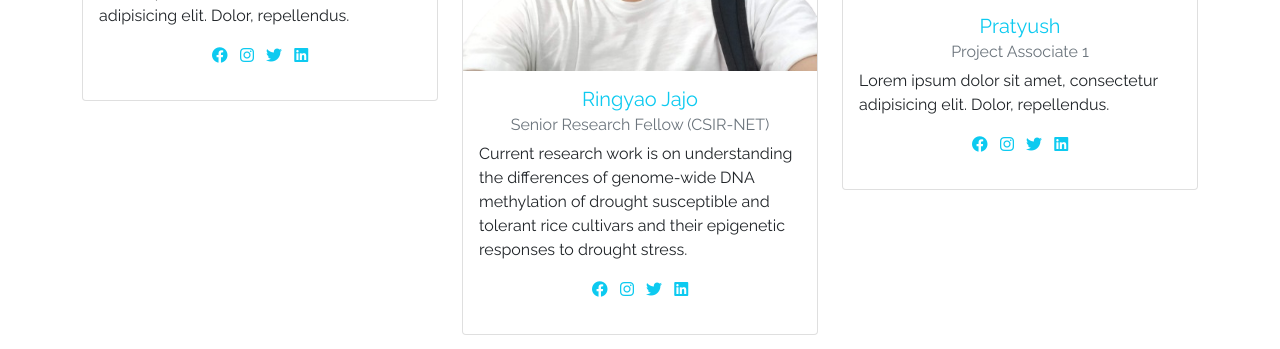
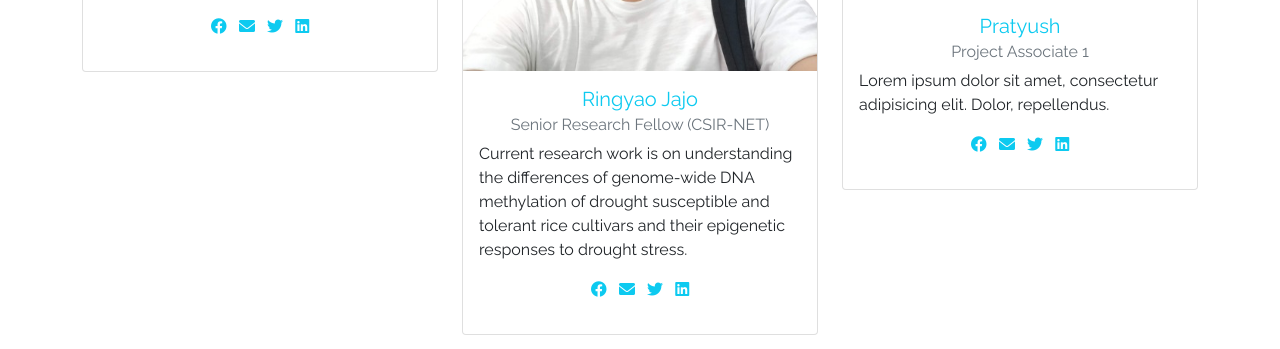
Before and after one commit to abhishek-singh0/website-deploy2, a Django app: template intro/templates/intro/team.html in a window 1280 px wide. Shown: the part 511-860 px from the top of the page. Run offline with Django 3.2, Linux system fonts and the light colour scheme; the template is opened without the code that fills it, so the values that code supplies are empty; some libraries are stand-ins or nearby versions.

Commit message:
Second Commit

```diff
--- a/intro/templates/intro/team.html
+++ b/intro/templates/intro/team.html
@@ -1,4 +1,5 @@
 <!DOCTYPE html>
+{% load static %}
 <html lang="en">
 <head>
     <meta charset="UTF-8">
@@ -28,7 +29,7 @@
                 <div class="col-lg-4 mb-3">
                     <div class="card">
                         <div class="img-container">
-                            <img src="1.jpg" alt="" class="card-img-top animated fadeInDown" style="animation-delay: 1s">
+                            <img src="{% static 'intro/img/team/1.jpg' %}" alt="" class="card-img-top animated fadeInDown" style="animation-delay: 1s">
                         </div>
                         <div class="card-body">
                             <div class="text-center">
@@ -40,20 +41,21 @@
 
                             <ul class="list-inline text-center">
                                 <li class="list-inline-item"><a href="#"><i class="fab fa-facebook text-info"></i></a></li>
-                                <li class="list-inline-item"><a href="#"><i class="fab fa-instagram text-info"></i></a></li>
+                                <li class="list-inline-item"><a href="#"><i class="fa fa-envelope text-info"></i></a></li>
                                 <li class="list-inline-item"><a href="#"><i class="fab fa-twitter text-info"></i></a></li>
                                 <li class="list-inline-item"><a href="#"><i class="fab fa-linkedin text-info"></i></a></li>
                             </ul>
                         </div>
                     </div>
                 </div>
+<!-- End Navbar  -->
 
-<!-- Start Second Card -->
+<!-- Start First Card -->
 
                 <div class="col-lg-4 mb-3">
                     <div class="card">
                         <div class="img-container">
-                            <img src="team/team1.png" alt="" class="card-img-top animated fadeInUp" style="animation-delay: 1s" height="427px" width="640px">
+                            <img src="{% static 'intro/img/team/team1.png' %}" alt="" class="card-img-top animated fadeInUp" style="animation-delay: 1s" height="427px" width="640px">
                         </div>
                         <div class="card-body">
                             <div class="text-center">
@@ -64,8 +66,8 @@
                             <p class="card-text">Current research work is on understanding the differences of genome-wide DNA methylation of drought susceptible and tolerant rice cultivars and their epigenetic responses to drought stress. </p>
 
                             <ul class="list-inline text-center">
-                                <li class="list-inline-item"><a href="#"><i class="fab fa-facebook text-info"></i></a></li>
-                                <li class="list-inline-item"><a href="#"><i class="fab fa-instagram text-info"></i></a></li>
+                                <li class="list-inline-item animated fadeInDown"><a href="#"><i class="fab fa-facebook text-info"></i></a></li>
+                                <li class="list-inline-item"><a href="#"><i class="fa fa-envelope text-info"></i></a></li>
                                 <li class="list-inline-item"><a href="#"><i class="fab fa-twitter text-info"></i></a></li>
                                 <li class="list-inline-item"><a href="#"><i class="fab fa-linkedin text-info"></i></a></li>
                             </ul>
@@ -73,12 +75,14 @@
                     </div>
                 </div>
 
+<!-- End First Card -->
+
 <!-- Start Second Card -->
 
                 <div class="col-lg-4 mb-3">
                     <div class="card">
                         <div class="img-container">
-                            <img src="team/team2.png" alt="" class="card-img-top">
+                            <img src="{% static 'intro/img/team/team2.png' %}" alt="" class="card-img-top">
                         </div>
                         <div class="card-body">
                             <div class="text-center">
@@ -90,7 +94,7 @@
 
                             <ul class="list-inline text-center">
                                 <li class="list-inline-item"><a href="#"><i class="fab fa-facebook text-info"></i></a></li>
-                                <li class="list-inline-item"><a href="#"><i class="fab fa-instagram text-info"></i></a></li>
+                                <li class="list-inline-item"><a href="#"><i class="fa fa-envelope text-info"></i></a></li>
                                 <li class="list-inline-item"><a href="#"><i class="fab fa-twitter text-info"></i></a></li>
                                 <li class="list-inline-item"><a href="#"><i class="fab fa-linkedin text-info"></i></a></li>
                             </ul>
@@ -98,16 +102,16 @@
                     </div>
                 </div>
 
-<!-- Start Second Card -->
+<!-- End Second Card -->
 
 
 
-<!-- Start Second Card -->
+<!-- Start Third Card -->
 
 <div class="col-lg-4 mb-3">
     <div class="card">
         <div class="img-container">
-            <img src="team/SR.png" alt="" class="card-img-top">
+            <img src="{% static 'intro/img/team/SR.png' %}" alt="" class="card-img-top">
         </div>
         <div class="card-body">
             <div class="text-center">
@@ -119,7 +123,7 @@
 
             <ul class="list-inline text-center">
                 <li class="list-inline-item"><a href="#"><i class="fab fa-facebook text-info"></i></a></li>
-                <li class="list-inline-item"><a href="#"><i class="fab fa-instagram text-info"></i></a></li>
+                <li class="list-inline-item"><a href="#"><i class="fa fa-envelope text-info"></i></a></li>
                 <li class="list-inline-item"><a href="#"><i class="fab fa-twitter text-info"></i></a></li>
                 <li class="list-inline-item"><a href="#"><i class="fab fa-linkedin text-info"></i></a></li>
             </ul>
@@ -127,16 +131,14 @@
     </div>
 </div>
 
-<!-- Start Second Card -->
+<!-- End Third Card -->
 
-
-
-<!-- Start Second Card -->
+<!-- Start Fourth Card -->
 
 <div class="col-lg-4 mb-3">
     <div class="card">
         <div class="img-container">
-            <img src="1.jpg" alt="" class="card-img-top">
+            <img src="{% static 'intro/img/team/1.jpg' %}" alt="" class="card-img-top">
         </div>
         <div class="card-body">
             <div class="text-center">
@@ -148,7 +150,7 @@
 
             <ul class="list-inline text-center">
                 <li class="list-inline-item"><a href="#"><i class="fab fa-facebook text-info"></i></a></li>
-                <li class="list-inline-item"><a href="#"><i class="fab fa-instagram text-info"></i></a></li>
+                <li class="list-inline-item"><a href="mailto:saurabh@genomeindia.org"><i class="fa fa-envelope text-info"></i></a></li>
                 <li class="list-inline-item"><a href="#"><i class="fab fa-twitter text-info"></i></a></li>
                 <li class="list-inline-item"><a href="#"><i class="fab fa-linkedin text-info"></i></a></li>
             </ul>
@@ -156,16 +158,16 @@
     </div>
 </div>
 
-<!-- Start Second Card -->
+<!-- End Fourth Card -->
 
 
 
-<!-- Start Second Card -->
+<!-- Start Fifth Card -->
 
 <div class="col-lg-4 mb-3">
     <div class="card">
         <div class="img-container">
-            <img src="1.jpg" alt="" class="card-img-top">
+            <img src="{% static 'intro/img/team/1.jpg' %}" alt="" class="card-img-top">
         </div>
         <div class="card-body">
             <div class="text-center">
@@ -177,7 +179,7 @@
 
             <ul class="list-inline text-center">
                 <li class="list-inline-item"><a href="#"><i class="fab fa-facebook text-info"></i></a></li>
-                <li class="list-inline-item"><a href="#"><i class="fab fa-instagram text-info"></i></a></li>
+                <li class="list-inline-item"><a href="#"><i class="fa fa-envelope text-info"></i></a></li>
                 <li class="list-inline-item"><a href="#"><i class="fab fa-twitter text-info"></i></a></li>
                 <li class="list-inline-item"><a href="#"><i class="fab fa-linkedin text-info"></i></a></li>
             </ul>
@@ -185,7 +187,7 @@
     </div>
 </div>
 
-<!-- Start Second Card -->
+<!-- End fifth Card -->
 
 
 
--- a/intro/urls.py
+++ b/intro/urls.py
@@ -3,4 +3,5 @@ from . import views
 
 urlpatterns = [
     path('', views.index, name='index'),
+    path('team/', views.team, name='team')
 ]
```
Also changed, not shown: intro/templates/intro/index.html (+5 -5 lines), intro/static/intro/img/team/1.jpg (added).
